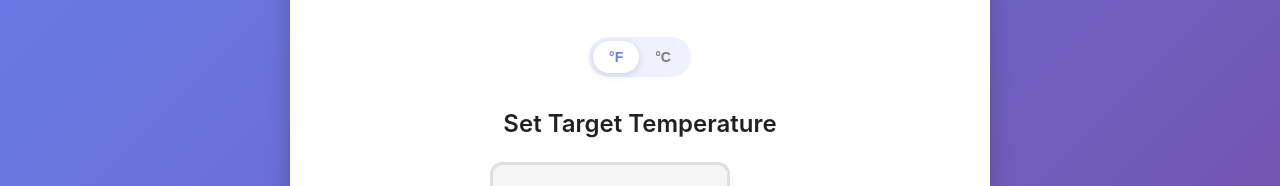
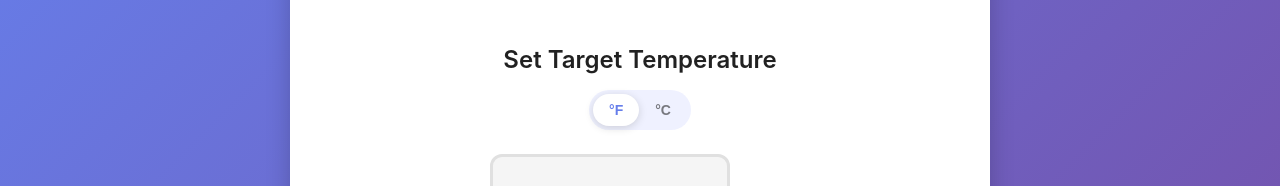
Before and after one commit to kasrajb/smart-pan-app, a website: page index.html in a window 1280 px wide. Shown: the part 160-346 px from the top of the page. Drawn offline with Linux system fonts and the light colour scheme; no server answers.

Commit message:
Place unit toggle below Set Target Temperature text

```diff
--- a/index.html
+++ b/index.html
@@ -22,13 +22,14 @@
             </header>
 
             <div class="input-content">
-                <!-- Unit Toggle -->
-                <div class="unit-toggle" role="switch" aria-checked="true" aria-label="Temperature unit toggle">
-                    <button id="unit-fahrenheit" class="unit-btn active" aria-label="Switch to Fahrenheit">°F</button>
-                    <button id="unit-celsius" class="unit-btn" aria-label="Switch to Celsius">°C</button>
-                </div>
-
-                <label for="temperature-input" class="input-label">Set Target Temperature</label>
+                <label for="temperature-input" class="input-label">
+                    Set Target Temperature
+                    <!-- Unit Toggle -->
+                    <div class="unit-toggle" role="switch" aria-checked="true" aria-label="Temperature unit toggle">
+                        <button id="unit-fahrenheit" class="unit-btn active" aria-label="Switch to Fahrenheit">°F</button>
+                        <button id="unit-celsius" class="unit-btn" aria-label="Switch to Celsius">°C</button>
+                    </div>
+                </label>
 
                 <!-- Temperature Input Field -->
                 <div class="temperature-input-wrapper">
--- a/style.css
+++ b/style.css
@@ -148,10 +148,7 @@ body {
     border-radius: 20px;
     padding: 4px;
     backdrop-filter: blur(10px);
-    margin-bottom: var(--spacing-lg);
     width: fit-content;
-    margin-left: auto;
-    margin-right: auto;
 }
 
 .unit-btn {
@@ -191,12 +188,15 @@ body {
 }
 
 .input-label {
-    display: block;
+    display: flex;
+    flex-direction: column;
+    align-items: center;
     font-size: 20px;
     font-weight: 600;
     color: var(--color-text-primary);
     margin-bottom: var(--spacing-md);
     text-align: center;
+    gap: var(--spacing-sm);
 }
 
 /* Temperature Input Field */
```
